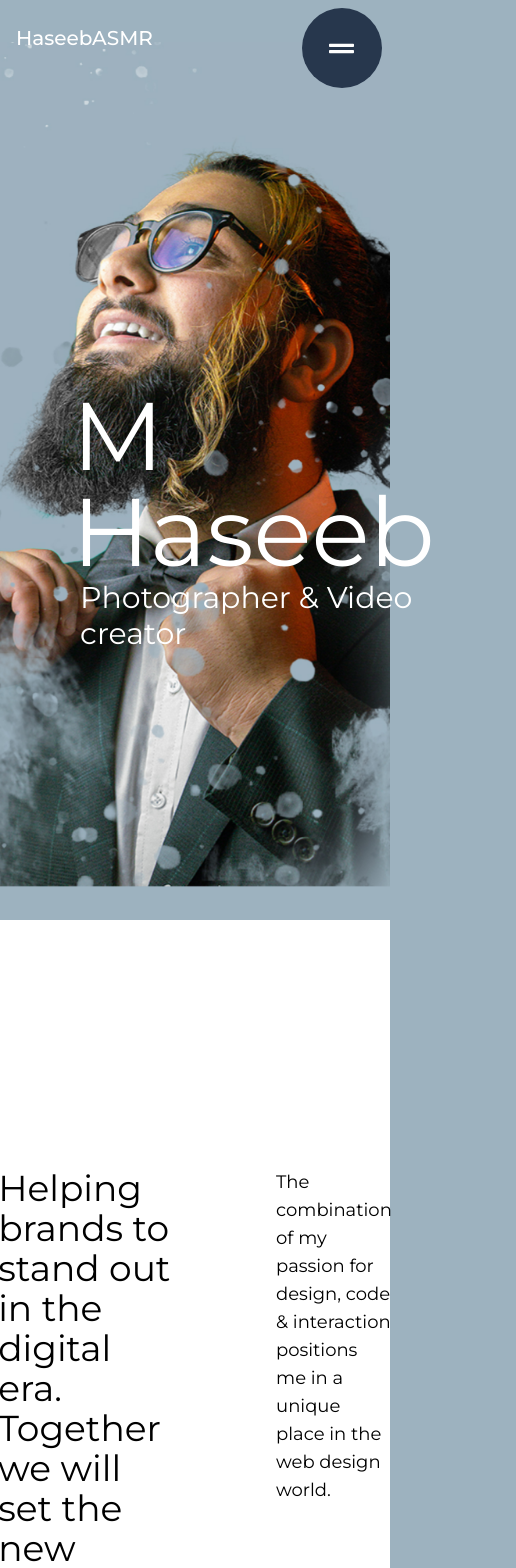
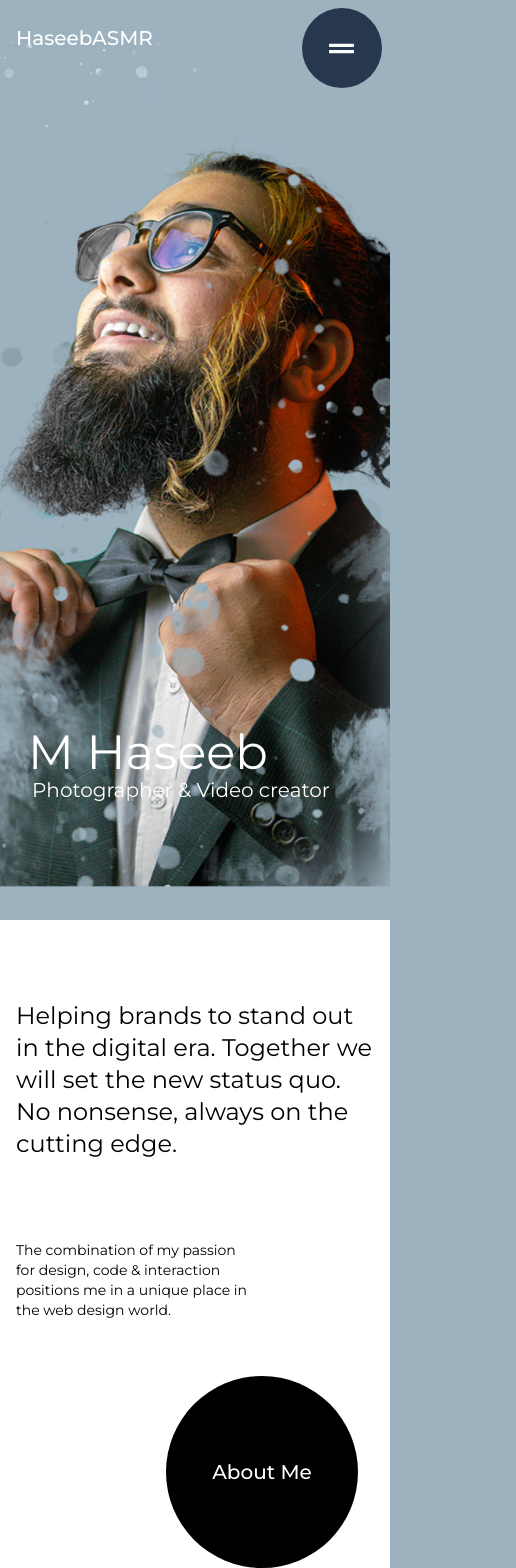
Before and after one commit to haseebasmr/haseebasmr, a React (Vite) app: page / in a window 390 px wide. Shown: the top 1568 px of the page, 516 px wide, since content can reach past the window. Built offline with nearby package versions, Linux system fonts and the light colour scheme.

Commit message:
make mobile responsive

```diff
--- a/src/components/Description.jsx
+++ b/src/components/Description.jsx
@@ -3,18 +3,18 @@ import { AboutMeBtn } from "./";
 export default function Description({ className }) {
   return (
     <div className={`w-screen h-auto bg-white relative ${className}`}>
-      <div className="flex justify-center py-52">
-        <div className="flex max-w-5xl mx-20 my-10 space-x-24">
-          <div className="text-4xl">
+      <div className="flex md:justify-center md:pt-52 pb-52 pt-10">
+        <div className="flex flex-col md:flex-row max-w-5xl md:mx-20 mx-4 my-10 md:space-x-24 md:space-y-0 space-y-20">
+          <div className="md:text-4xl text-2xl">
             Helping brands to stand out in the digital era. Together we will set
             the new status quo. No nonsense, always on the cutting edge.
           </div>
-          <div className="text-lg relative">
+          <div className="md:text-lg text-sm md:w-auto w-60 relative">
             The combination of my passion for design, code & interaction
             positions me in a unique place in the web design world.
-            <div className="absolute -bottom-72 lg:left-5 -left-28">
-              <AboutMeBtn />
-            </div>
+          </div>
+          <div className="absolute md:right-0 bottom-0 -right-12">
+            <AboutMeBtn />
           </div>
         </div>
       </div>
--- a/src/components/Haseeb.jsx
+++ b/src/components/Haseeb.jsx
@@ -3,19 +3,26 @@ import { motion, useScroll, useTransform } from "framer-motion";
 export default function Haseeb({ className }) {
   const { scrollY } = useScroll();
   const xPos = useTransform(scrollY, [0, 1000], [0, -700]); // Adjust the range as needed
-  const xPosSecond = useTransform(scrollY, [0, 1000], [0, 1000]); // Adjust the range as needed
+  const xPosSecond = useTransform(scrollY, [0, 1000], [0, 200]); // Adjust the range as needed
+  const opacity = useTransform(scrollY, [500, 600], [1, 0]); // Adjust the range as needed
 
   return (
-    <div
-      className={`absolute bottom-48 left-20 ${className}`}
-      style={{ x: xPos }}
+    <motion.div
+      className={`absolute md:bottom-48 md:left-20 bottom-10 left-8 ${className}`}
+      style={{ x: xPos, opacity: opacity }}
     >
-      <motion.div className="text-white text-8xl -mx-2" style={{ x: xPos }}>
+      <motion.div
+        className="text-white md:text-8xl text-5xl md:-mx-2 -mx-1"
+        style={{ x: xPos }}
+      >
         M Haseeb
       </motion.div>
-      <motion.div className="text-white text-3xl" style={{ x: xPosSecond }}>
+      <motion.div
+        className="text-white md:text-3xl text-xl"
+        style={{ x: xPosSecond }}
+      >
         Photographer & Video creator
       </motion.div>
-    </div>
+    </motion.div>
   );
 }
--- a/src/components/Home.jsx
+++ b/src/components/Home.jsx
@@ -28,7 +28,7 @@ export default function Home() {
             <StartScreen />
           </motion.div>
         ) : (
-          <div>
+          <div className="overflow-hidden">
             <Header />
             <motion.div
               initial={{ y: 80 }}
@@ -46,8 +46,8 @@ export default function Home() {
               </div>
             </motion.div>
             <Haseeb />
-            <Description className="z-10" />
-            <div className="h-screen w-screen"></div>
+            <Description className="z-10 overflow-hidden" />
+            <div className="w-screen h-screen"></div>
           </div>
         )}
       </AnimatePresence>
--- a/src/components/StartScreen.jsx
+++ b/src/components/StartScreen.jsx
@@ -36,6 +36,7 @@ export default function StartScreen() {
     }, 150);
 
     document.body.classList.add("overflow-hidden");
+    document.body.classList.add("overflow-x-hidden");
 
     return () => {
       clearInterval(interval);
```
